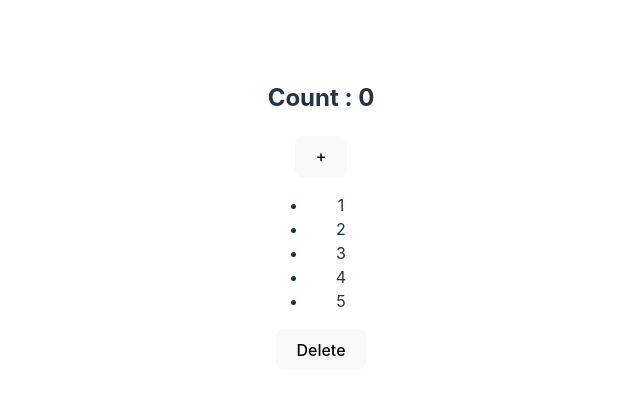
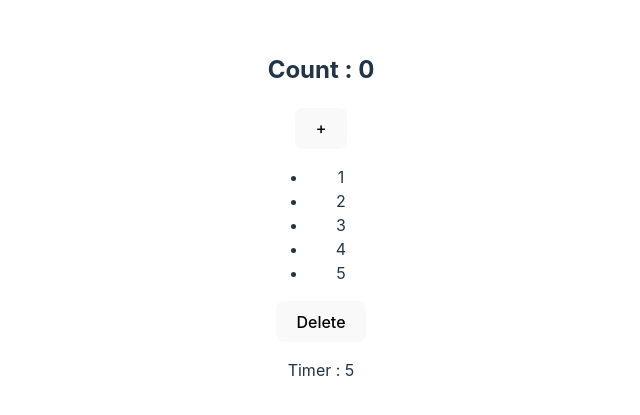
Before and after one commit to DanielKirilov/React-Learning, a React (Vite) app in the folder React-Components-DeepDive/: page / in a window 1280 px wide. Shown: the part 185-600 px from the top of the page, without its empty margins (319-959 px from the left). Built offline with nearby package versions, Linux system fonts and the light colour scheme.

Commit message:
Added simple timer
Using setTimeout wrapped in useEffect

```diff
--- a/React-Components-DeepDive/src/App.jsx
+++ b/React-Components-DeepDive/src/App.jsx
@@ -5,8 +5,8 @@ import './App.css'
 function App() {
 
   const [numbers, setNumbers] = useState([1, 2, 3, 4, 5])
-  const [count, setCount] = useState(0)
-
+  const [count, setCount] = useState(0);
+  const [time, setTime] = useState(0);
 
   function onDelete() {
     setNumbers(oldState => oldState.slice(0, oldState.length - 1))
@@ -27,6 +27,12 @@ function App() {
     console.log("Update component");
   }, [numbers]);
 
+  useEffect(() => {
+    setTimeout(() => {
+      setTime(time => time + 1);
+    }, 1000);
+  }, [time]);
+
   if (!numbers.length) {
     return null
   }
@@ -41,6 +47,7 @@ function App() {
         </ul>
       </div>
       <button onClick={onDelete}>Delete</button>
+      <p>Timer : {time}</p>
     </>
   )
 }
```
